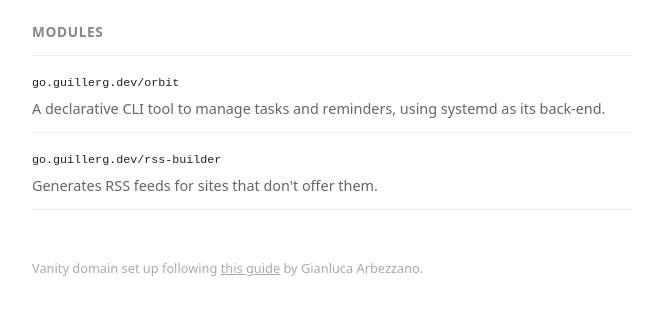
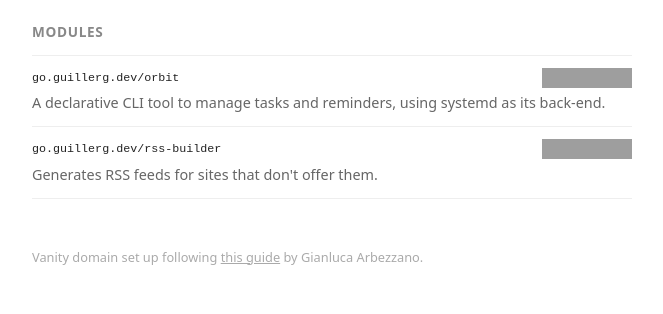
Before and after one commit to guille/go-modules, a plain HTML site: page index.html in a window 1280 px wide. Shown: the part 136-450 px from the top of the page, without its empty margins (308-971 px from the left). Drawn offline with Linux system fonts and the light colour scheme; grey boxes are pictures that could not be loaded.

Commit message:
add pkg.dev badge

```diff
--- a/index.html
+++ b/index.html
@@ -52,6 +52,18 @@
       font-size: 0.9em;
     }
 
+    .row {
+      display: flex;
+      align-items: center;
+      justify-content: space-between;
+      gap: 1rem;
+    }
+
+    .badge {
+      display: flex;
+      flex: none;
+    }
+
     .desc {
       font-size: 0.9rem;
       color: #666;
@@ -79,11 +91,23 @@
   <ul>
 
     <li>
-      <code>go.guillerg.dev/orbit</code>
+      <div class="row">
+        <code>go.guillerg.dev/orbit</code>
+        <a class="badge" href="https://pkg.go.dev/go.guillerg.dev/orbit" target="_blank" rel="noopener">
+          <img src="https://pkg.go.dev/badge/go.guillerg.dev/orbit.svg" alt="Go reference for go.guillerg.dev/orbit"
+            width="90" height="20" />
+        </a>
+      </div>
       <div class="desc">A declarative CLI tool to manage tasks and reminders, using systemd as its back-end.</div>
     </li>
     <li>
-      <code>go.guillerg.dev/rss-builder</code>
+      <div class="row">
+        <code>go.guillerg.dev/rss-builder</code>
+        <a class="badge" href="https://pkg.go.dev/go.guillerg.dev/rss-builder" target="_blank" rel="noopener">
+          <img src="https://pkg.go.dev/badge/go.guillerg.dev/rss-builder.svg"
+            alt="Go reference for go.guillerg.dev/rss-builder" width="90" height="20" />
+        </a>
+      </div>
       <div class="desc">Generates RSS feeds for sites that don't offer them.</div>
     </li>
 
```
